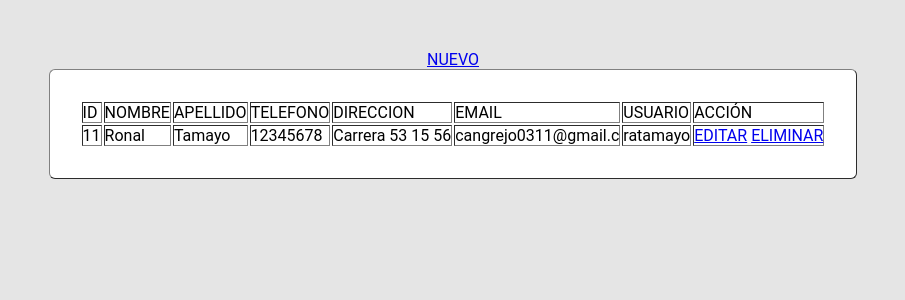
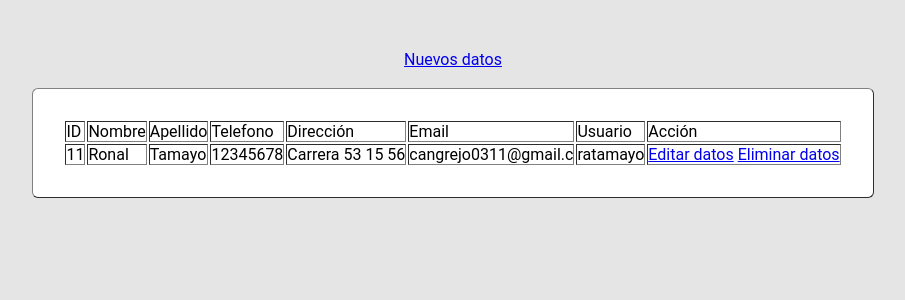
Before and after one commit to AlanOssaG/fundamentosweb, a PHP site: page / in a window 1280 px wide. Shown: the top 300 px of the page, without its empty margins (187-1092 px from the left). Run offline with PHP 8.4, Linux system fonts and the light colour scheme; data comes from the database, SQL or seed files in the repository; some libraries are stand-ins or nearby versions.

Commit message:
Update index.php

```diff
--- a/formdatabase/view/index.php
+++ b/formdatabase/view/index.php
@@ -1,18 +1,22 @@
-<?php
-require_once("layouts/header.php");
-?>
-<a href="index.php?m=nuevo" class="btn">NUEVO</a>
+<?php require_once("layouts/header.php"); ?>
+
+<a href="index.php?m=nuevo" class="btn btn-new">Nuevos datos</a>
+
+
+<br>
+
 <table class="container" border="1">
     <tr>
         <td>ID</td>
-        <td>NOMBRE</td>
-        <td>APELLIDO</td>
-        <td>TELEFONO</td>
-        <td>DIRECCION</td>
-        <td>EMAIL</td>
-        <td>USUARIO</td>
-        <td>ACCIÓN</td>
+        <td>Nombre</td>
+        <td>Apellido</td>
+        <td>Telefono</td>
+        <td>Dirección</td>
+        <td>Email</td>
+        <td>Usuario</td>
+        <td>Acción</td>
     </tr>
+
     <tbody>
         <?php
             if(!empty($dato)):
@@ -27,8 +31,8 @@ require_once("layouts/header.php");
                         <td><?php echo $v['email'] ?> </td>
                         <td><?php echo $v['usuario'] ?> </td>
                         <td>
-                            <a class="btn" href="index.php?m=editar&id=<?php echo $v['estudiante_id']?>">EDITAR</a>
-                            <a class="btn" href="index.php?m=eliminar&id=<?php echo $v['estudiante_id']?>" onclick="return confirm('ESTA SEGURO'); false">ELIMINAR</a>
+                            <a class="btn" href="index.php?m=editar&id=<?php echo $v['estudiante_id']?>">Editar datos</a>
+                            <a href="index.php?m=eliminar&id=<?php echo $v['estudiante_id']?>" class="btn btn-delete" onclick="return confirm('¿Está seguro que desea eliminar estos datos?');">Eliminar datos</a>
                         </td>
                     </tr>
                     <?php endforeach; ?>
@@ -39,5 +43,5 @@ require_once("layouts/header.php");
             <?php endif ?>
     </tbody>
 </table>
-<?php
-require_once("layouts/footer.php");
+
+<?php require_once("layouts/footer.php"); ?>
```
